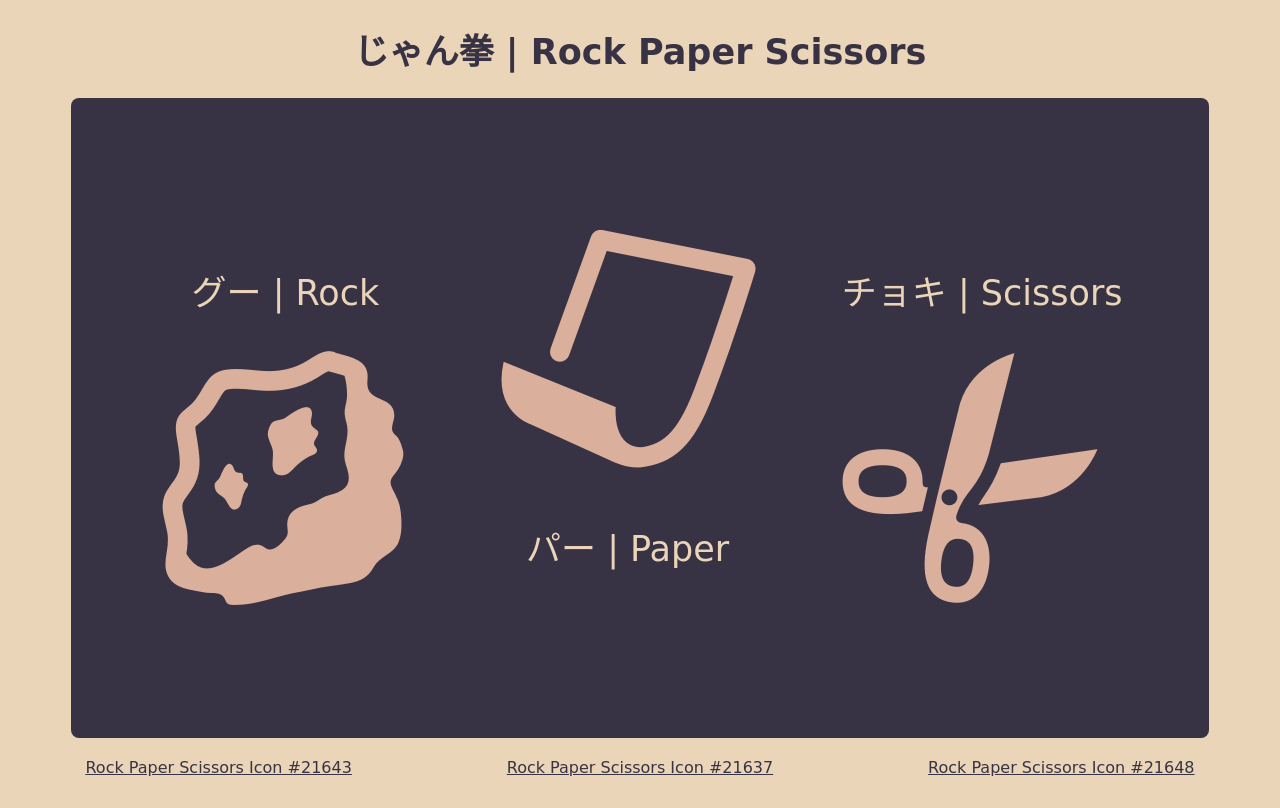
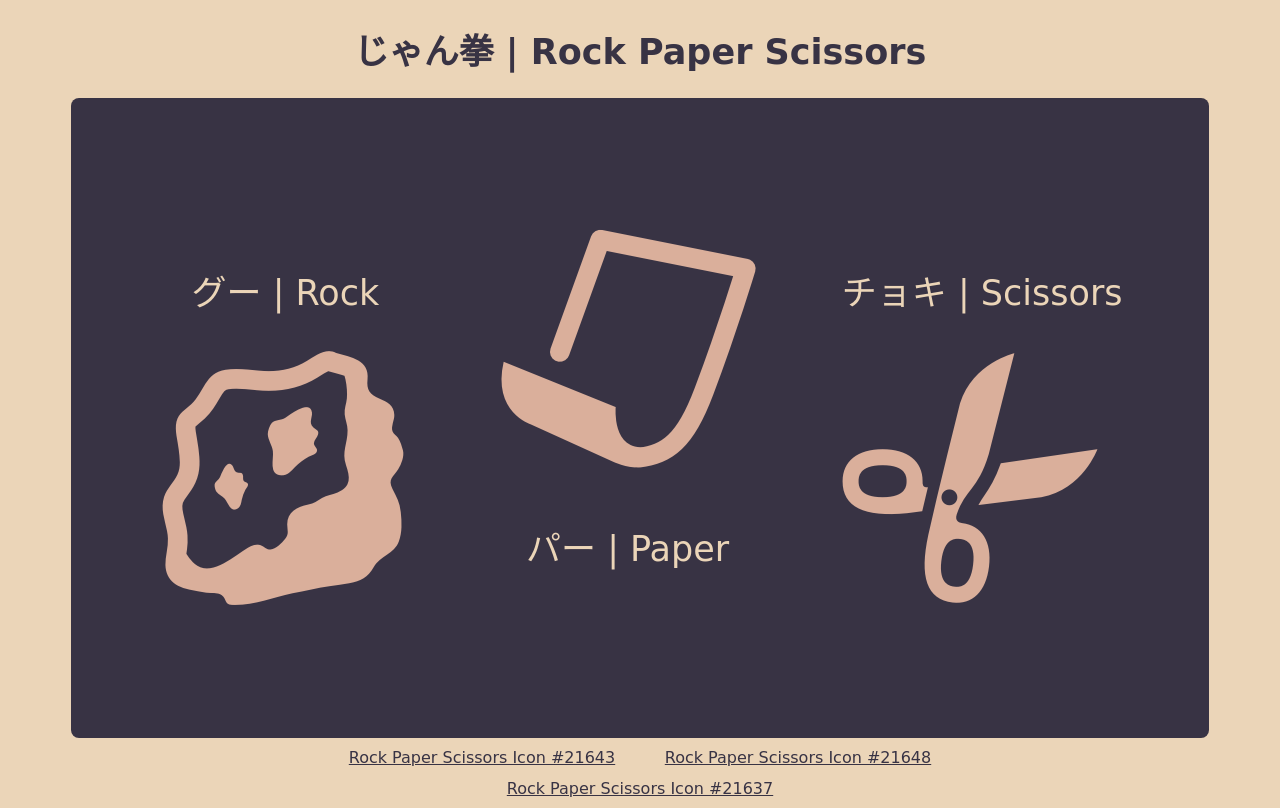
Before and after one commit to IntoTheFlashes/rockPaperScissors, a plain HTML site: page index.html in a window 1280 px wide. Drawn offline with Linux system fonts and the light colour scheme; a web font is replaced by a local one.

Commit message:
Align attribution links to center

```diff
--- a/css/styles.css
+++ b/css/styles.css
@@ -60,6 +60,8 @@ p {
         display: flex;
         flex-flow: row wrap;
         justify-content: space-around;
+        width: 100%;
+        margin: auto;
     }
 
     .attribution {
@@ -85,6 +87,10 @@ p {
         width: 20vw;
     }
 
+    #attributionContainer {
+        width: 50%;
+    }
+
     .attribution {
         padding: 10px 0 0 0;
         margin: 1.5% 0;
--- a/index.html
+++ b/index.html
@@ -33,8 +33,8 @@
 
         <div id="attributionContainer">
             <a class="attribution" href="https://icon-library.net/icon/rock-paper-scissors-icon-3.html">Rock Paper Scissors Icon #21643</a>
+             <a class="attribution" href="https://icon-library.net/icon/rock-paper-scissors-icon-2.html">Rock Paper Scissors Icon #21648</a>
             <a class="attribution" href="https://icon-library.net/icon/rock-paper-scissors-icon-4.html">Rock Paper Scissors Icon #21637</a>
-            <a class="attribution" href="https://icon-library.net/icon/rock-paper-scissors-icon-2.html">Rock Paper Scissors Icon #21648</a>
         </div>
 
         <script src="javascript/script.js">
```
